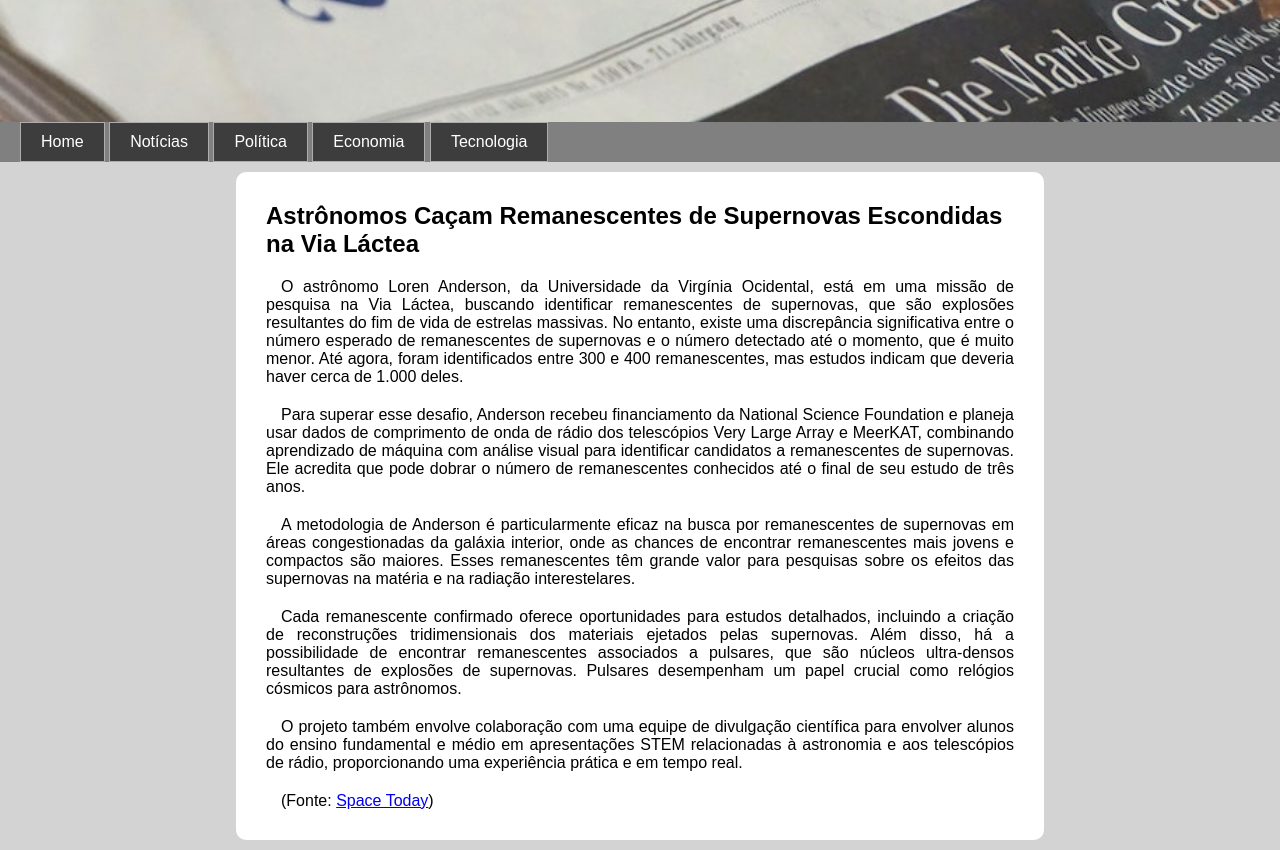
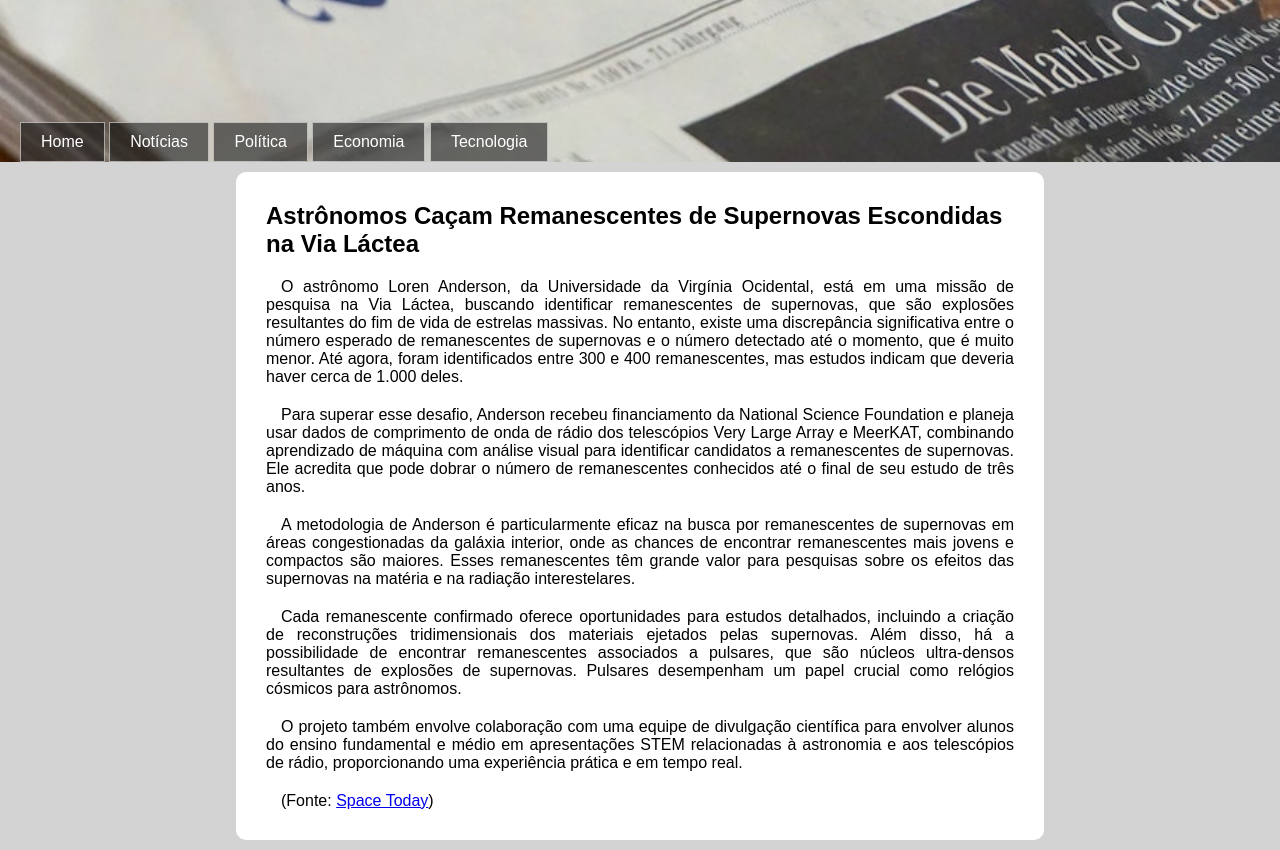
Before and after one commit to allan516/media-query, a plain HTML site: page index.html in a window 1280 px wide. Shown: the part 88-938 px from the top of the page. Drawn offline with nearby package versions, Linux system fonts and the light colour scheme.

Commit message:
Update media.css

```diff
--- a/estilo/media.css
+++ b/estilo/media.css
@@ -1,6 +1,10 @@
 @charset "UTF-8";
 
 @media screen and (min-width: 768px) {
+
+    header menu {
+        background-color: inherit;
+    }
 
     ul {
         display: block;
@@ -9,6 +13,7 @@
     }
     li {
         display: inline-block;
+
     }
 
     .icon-menu {
```
